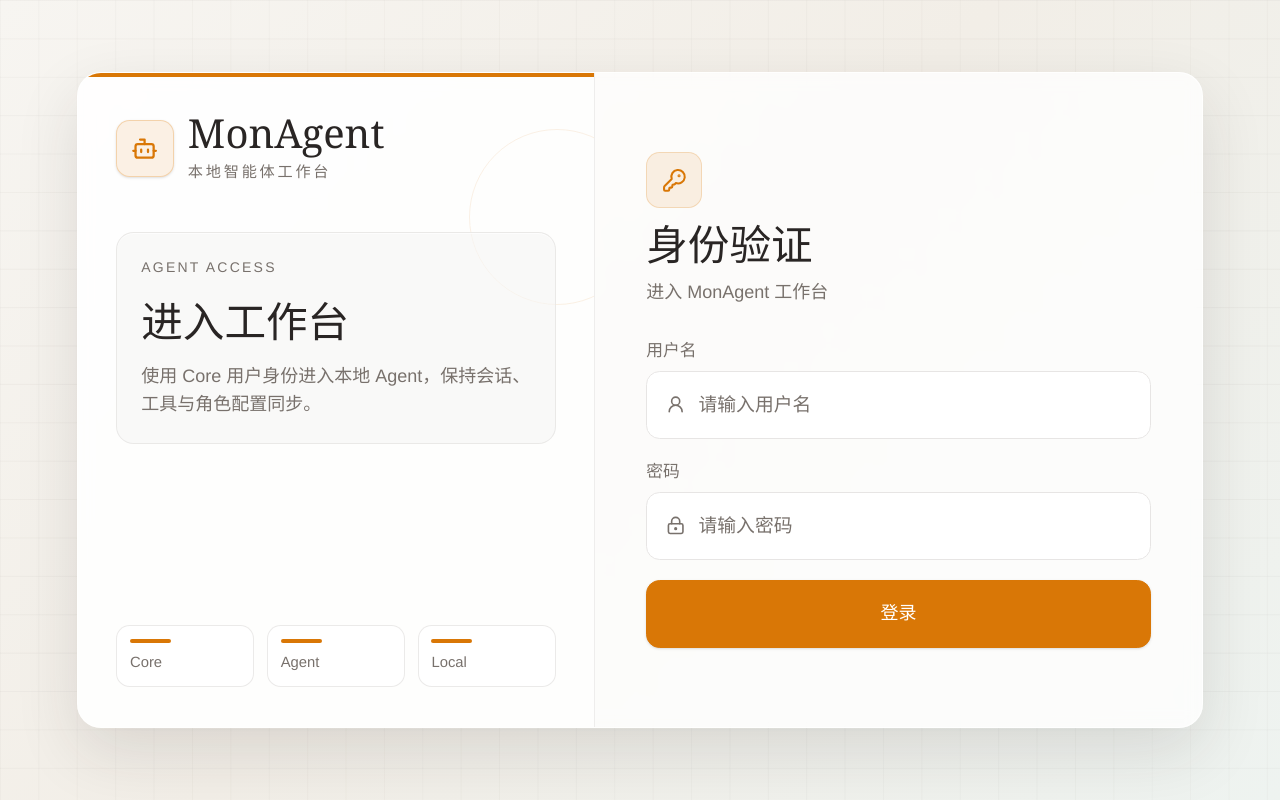
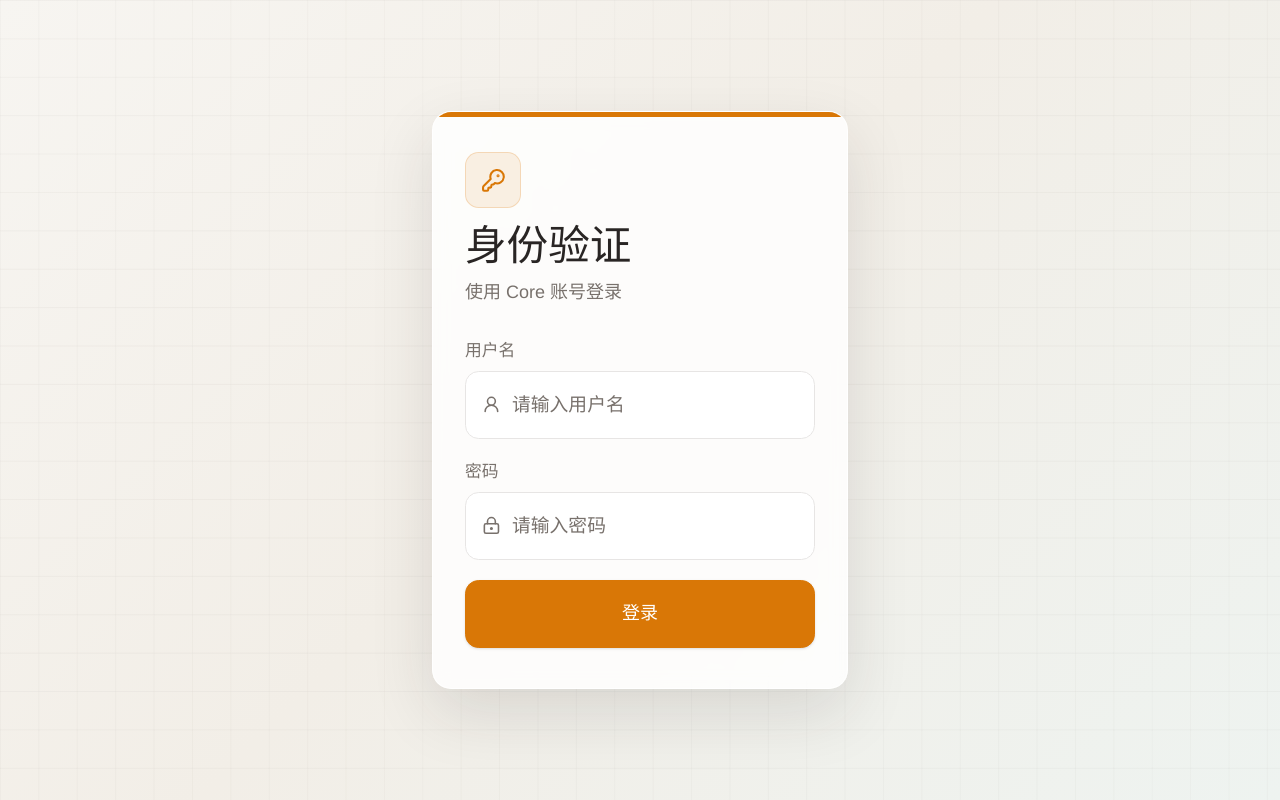
Before and after one commit to jiang357357357/EdenAgentFrontend, a React (Vite) app in the folder web/: page / in a window 1280 px wide. Built offline with nearby package versions, Linux system fonts and the light colour scheme.

Commit message:
精简智能体登录页

```diff
--- a/web/src/pages/login/LoginPage.tsx
+++ b/web/src/pages/login/LoginPage.tsx
@@ -1,5 +1,5 @@
 import { useState } from 'react';
-import { Bot, KeyRound, Loader, LockKeyhole, UserRound } from 'lucide-react';
+import { KeyRound, Loader, LockKeyhole, UserRound } from 'lucide-react';
 import { motion } from 'motion/react';
 
 interface LoginPageProps {
@@ -26,55 +26,23 @@ export function LoginPage({ onLogin, isSubmitting = false, error }: LoginPagePro
     >
       <div className="pointer-events-none fixed inset-0 opacity-[0.38] [background-image:linear-gradient(rgba(120,113,108,0.13)_1px,transparent_1px),linear-gradient(90deg,rgba(120,113,108,0.1)_1px,transparent_1px)] [background-size:3vw_3vw]" />
 
-      <main className="relative grid h-[82vh] w-[88vw] grid-cols-[0.92fr_1.08fr] overflow-hidden rounded-[3vh] border border-white/80 bg-white/78 shadow-[0_3vh_8vh_rgba(41,37,36,0.12)] backdrop-blur">
-        <section className="relative flex h-full flex-col justify-between overflow-hidden border-r border-border/70 bg-card/58 px-[3vw] py-[5vh]">
-          <div className="absolute inset-x-0 top-0 h-[0.55vh] bg-accent" />
-          <div className="absolute right-[-4vw] top-[7vh] h-[22vh] w-[22vh] rounded-full border border-accent/10" />
+      <main className="relative w-[min(92vw,52vh)] overflow-hidden rounded-[2.4vh] border border-white/80 bg-white/82 shadow-[0_3vh_8vh_rgba(41,37,36,0.12)] backdrop-blur">
+        <div className="absolute inset-x-0 top-0 h-[0.55vh] bg-accent" />
 
-          <div className="relative">
-            <div className="mb-[6vh] flex items-center gap-[1.1vw]">
-              <div className="flex h-[7.2vh] w-[7.2vh] items-center justify-center rounded-[1.7vh] border border-accent/25 bg-accent/10 text-accent shadow-sm">
-                <Bot className="h-[3.4vh] w-[3.4vh]" />
-              </div>
-              <div className="min-w-0">
-                <div className="font-serif text-[5vh] leading-none text-text">MonAgent</div>
-                <div className="mt-[1vh] text-[1.9vh] tracking-[0.18em] text-text-muted">本地智能体工作台</div>
-              </div>
-            </div>
-
-            <div className="rounded-[2.2vh] border border-border/85 bg-bg/62 p-[3vh] shadow-[inset_0_1px_0_rgba(255,255,255,0.72)]">
-              <div className="mb-[2.2vh] text-[1.75vh] tracking-[0.16em] text-text-muted">AGENT ACCESS</div>
-              <h1 className="font-serif text-[5.2vh] leading-tight text-text">进入工作台</h1>
-              <p className="mt-[2vh] text-[2.25vh] leading-[1.55] text-text-muted">
-                使用 Core 用户身份进入本地 Agent，保持会话、工具与角色配置同步。
-              </p>
-            </div>
-          </div>
-
-          <div className="relative grid grid-cols-3 gap-[1vw] text-[1.85vh] text-text-muted">
-            {['Core', 'Agent', 'Local'].map((item) => (
-              <div key={item} className="rounded-[1.7vh] border border-border/80 bg-card/70 px-[1vw] py-[1.6vh]">
-                <div className="mb-[1vh] h-[0.5vh] w-[3.2vw] rounded-full bg-accent" />
-                {item}
-              </div>
-            ))}
-          </div>
-        </section>
-
-        <section className="flex h-full items-center px-[4vw] py-[5vh]">
+        <section className="flex min-h-[58vh] items-center px-[4vh] py-[5vh]">
           <div className="w-full">
             <div className="mb-[4vh]">
               <div className="mb-[2vh] flex h-[7vh] w-[7vh] items-center justify-center rounded-[1.7vh] border border-accent/20 bg-accent/10 text-accent">
                 <KeyRound className="h-[3.1vh] w-[3.1vh]" />
               </div>
               <h2 className="font-serif text-[5.2vh] leading-none text-text">身份验证</h2>
-              <p className="mt-[1.6vh] text-[2.25vh] text-text-muted">进入 MonAgent 工作台</p>
+              <p className="mt-[1.6vh] text-[2.25vh] text-text-muted">使用 Core 账号登录</p>
             </div>
 
             <form className="space-y-[2.5vh]" onSubmit={handleSubmit}>
               <label className="block">
                 <span className="mb-[1vh] block text-[2.1vh] text-text-muted">用户名</span>
-                <div className="flex h-[8.5vh] items-center gap-[1vw] rounded-[1.7vh] border border-border bg-card/92 px-[1.5vw] shadow-[inset_0_1px_0_rgba(255,255,255,0.75)] transition-colors focus-within:border-accent/50">
+                <div className="flex h-[8.5vh] items-center gap-[1.4vh] rounded-[1.7vh] border border-border bg-card/92 px-[2vh] shadow-[inset_0_1px_0_rgba(255,255,255,0.75)] transition-colors focus-within:border-accent/50">
                   <UserRound className="h-[2.6vh] w-[2.6vh] text-text-muted" />
                   <input
                     type="text"
@@ -90,7 +58,7 @@ export function LoginPage({ onLogin, isSubmitting = false, error }: LoginPagePro
 
               <label className="block">
                 <span className="mb-[1vh] block text-[2.1vh] text-text-muted">密码</span>
-                <div className="flex h-[8.5vh] items-center gap-[1vw] rounded-[1.7vh] border border-border bg-card/92 px-[1.5vw] shadow-[inset_0_1px_0_rgba(255,255,255,0.75)] transition-colors focus-within:border-accent/50">
+                <div className="flex h-[8.5vh] items-center gap-[1.4vh] rounded-[1.7vh] border border-border bg-card/92 px-[2vh] shadow-[inset_0_1px_0_rgba(255,255,255,0.75)] transition-colors focus-within:border-accent/50">
                   <LockKeyhole className="h-[2.6vh] w-[2.6vh] text-text-muted" />
                   <input
                     type="password"
@@ -113,7 +81,7 @@ export function LoginPage({ onLogin, isSubmitting = false, error }: LoginPagePro
               <button
                 type="submit"
                 disabled={isSubmitting}
-                className="flex h-[8.5vh] w-full items-center justify-center gap-[0.8vw] rounded-[1.7vh] border border-accent bg-accent px-[1.5vw] text-[2.25vh] font-medium text-white shadow-sm transition-colors hover:bg-amber-700 disabled:cursor-not-allowed disabled:opacity-60"
+                className="flex h-[8.5vh] w-full items-center justify-center gap-[1.2vh] rounded-[1.7vh] border border-accent bg-accent px-[2vh] text-[2.25vh] font-medium text-white shadow-sm transition-colors hover:bg-amber-700 disabled:cursor-not-allowed disabled:opacity-60"
               >
                 {isSubmitting ? <Loader className="h-[2.7vh] w-[2.7vh] animate-spin" /> : null}
                 {isSubmitting ? '登录中...' : '登录'}
```
